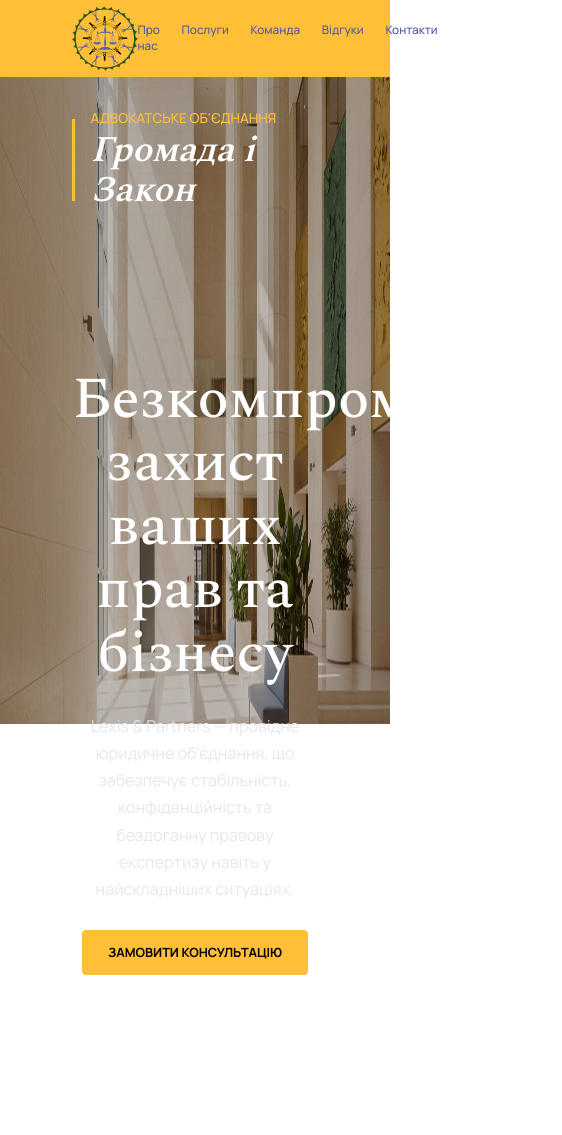
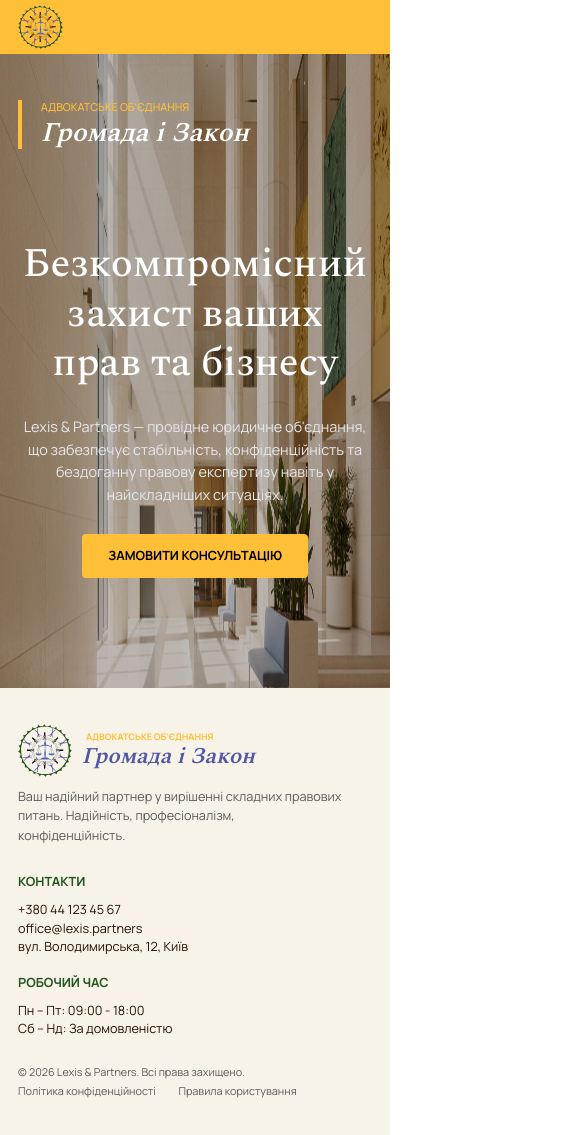
Before and after one commit to deftime/GromadaNextJS, a Next.js app: page / in a window 390 px wide. Shown: the whole page, 562 px wide, since content can reach past the window. Before the commit the page ends 975 px from the top, so only its background shows below. Built offline with nearby package versions, Linux system fonts and the light colour scheme.

Commit message:
Footer + Mobile.

```diff
--- a/src/app/layout.tsx
+++ b/src/app/layout.tsx
@@ -1,5 +1,6 @@
 import { Metadata } from "next";
 import { Header } from "@/components/Header";
+import { Footer } from "@/components/Footer";
 import '@/styles/app.scss';
 
 export const metadata: Metadata = {
@@ -13,6 +14,7 @@ export default function RootLayout({ children }: LayoutProps<"/">) {
       <body>
         <Header />
         {children}
+        <Footer />
       </body>
     </html>
   );
--- /dev/null
+++ b/src/components/Footer.tsx
@@ -0,0 +1,45 @@
+import Image from "next/image";
+import logo from '@/assets/logo.svg';
+import cls from '@/styles/modules/footer.module.scss';
+import Link from "next/link";
+
+export function Footer() {
+  return (
+    <footer className={cls.footer}>
+      <div className={cls.top}>
+        <div className={cls.fDesc}>
+          <div className={cls.logoName}>
+            <Image src={logo} alt="main logo" width={70} height={70} />
+            <div className={cls.side}>
+              <span>Адвокатське об'єднання</span>
+              <span>Громада і Закон</span>
+            </div>
+          </div>
+          <div className={cls.desc}>Ваш надійний партнер у вирішенні складних правових<br/> питань. Надійність, професіоналізм,<br/> конфіденційність.</div>
+        </div>
+        <div className={cls.fContact}>
+          <div className={cls.name}>Контакти</div>
+          <div className={cls.data}>
+            +380 44 123 45 67<br/>
+            office@lexis.partners<br/>
+            вул. Володимирська, 12, Київ
+          </div>
+        </div>
+        <div className={cls.fContact}>
+          <div className={cls.name}>Робочий час</div>
+          <div className={cls.data}>
+            Пн – Пт: 09:00 - 18:00<br/>
+            Сб – Нд: За домовленістю
+          </div>
+        </div>
+      </div>
+      <div className={cls.bot}>
+        <div className={cls.copyrights}>© 2026 Lexis & Partners. Всі права захищено.</div>
+        <div className={cls.links}>
+          <Link href="#">Політика конфіденційності</Link>
+          <Link href="#">Правила користування</Link>
+        </div>
+      </div>
+    </footer>
+  )
+}
--- a/src/components/Header.tsx
+++ b/src/components/Header.tsx
@@ -1,4 +1,5 @@
 import Image from "next/image";
+import Link from "next/link";
 import cls from '@/styles/modules/header.module.scss'
 import logo from '@/assets/logo.svg';
 
@@ -7,11 +8,11 @@ export function Header() {
     <header className={cls.header}>
       <Image src={logo} alt="main logo" width={60} height={60} className={cls.logo}/>
       <nav className={cls.nav}>
-        <a href="#">Про нас</a>
-        <a href="#">Послуги</a>
-        <a href="#">Команда</a>
-        <a href="#">Відгуки</a>
-        <a href="#">Контакти</a>
+        <Link href="#">Про нас</Link>
+        <Link href="#">Послуги</Link>
+        <Link href="#">Команда</Link>
+        <Link href="#">Відгуки</Link>
+        <Link href="#">Контакти</Link>
       </nav>
     </header>
   )
--- a/src/styles/_variables.scss
+++ b/src/styles/_variables.scss
@@ -16,6 +16,7 @@ $line-height: vw(18);
 $brandYellow: #FFBF37;
 $brandBlue: #5157A3;
 $brandGreen: #23561E;
+$brandBiege: #F7F3E8;
 
 :root {
   --unit: #{$px * 1vw};
--- /dev/null
+++ b/src/styles/modules/footer.module.scss
@@ -0,0 +1,141 @@
+@use '../variables' as *;
+
+footer.footer {
+  display: flex;
+  flex-direction: column;
+  justify-content: space-between;
+  gap: vw(50);
+  min-height: vw(380);
+  padding: vw(80) vw(80) vw(40) vw(80);
+  background-color: $brandBiege;
+}
+
+.top, .bot {
+  display: flex;
+  gap: vw(60);
+}
+
+.bot {
+  font-size: vw(12);
+  line-height: vw(16);
+  font-weight: 400;
+  color: #5B5B5B;
+}
+
+.fDesc {
+  margin-right: auto;
+  .logoName {
+    display: flex;
+    align-items: center;
+    gap: vw(10);
+    img {
+      flex-shrink: 0;
+      width: vw(60);
+      height: auto;
+    }
+    span {
+      display: block;
+      &:first-child {
+        font-size: vw(12);
+        line-height: vw(15);
+        font-weight: 700;
+        text-transform: uppercase;
+        color: $brandYellow;
+        letter-spacing: 14%;
+        padding-left: vw(5);
+      }
+      &:last-child {
+        font-family: 'Spectral', sans-serif;
+        font-size: vw(35);
+        line-height: vw(40);
+        font-style: italic;
+        font-weight: 600;
+        color: $brandBlue;
+      }
+    }
+  }
+  .desc {
+    font-size: vw(14);
+    line-height: vw(22);
+    font-weight: 400;
+    color: #5B5B5B;
+    margin-top: vw(15);
+  }
+}
+
+.fContact {
+  .name {
+    font-size: vw(14);
+    line-height: vw(19);
+    font-weight: 700;
+    color: $brandGreen;
+    text-transform: uppercase;
+    margin-bottom: vw(12);
+  }
+  .data {
+    font-size: vw(14);
+    line-height: vw(27);
+    font-weight: 400;
+    color: #241102;
+  }
+}
+
+.copyrights {
+  margin-right: auto;
+}
+
+.links {
+  display: flex;
+  gap: vw(25);
+  a {
+    color: #5B5B5B;
+  }
+}
+
+@media screen and (max-width: $mobile-width) {
+
+  footer.footer {
+    display: block;
+    min-height: unset;
+    padding: vw(40) vw(20);
+  }
+
+  .top, .bot {
+    display: block;
+  }
+
+  .bot {
+    margin-top: vw(30);
+  }
+
+  .fDesc {
+    margin: 0 0 vw(30) 0;
+    .logoName {
+      span {
+        &:first-child {
+          font-size: vw(10);
+          line-height: vw(12);
+        }
+        &:last-child {
+          font-size: vw(25);
+          line-height: vw(30);
+        }
+      }
+    }
+    .desc {
+      margin-top: vw(10);
+    }
+  }
+
+  .fContact {
+    margin-bottom: vw(20);
+    .data {
+      line-height: vw(20);
+    }
+  }
+
+  .copyrights {
+    margin: 0 0 vw(5) 0;
+  }
+
+}
--- a/src/styles/modules/header.module.scss
+++ b/src/styles/modules/header.module.scss
@@ -1,6 +1,6 @@
 @use '../variables' as *;
 
-.header {
+header.header {
   display: flex;
   justify-content: space-between;
   align-items: center;
@@ -27,3 +27,22 @@ nav.nav {
     }
   }
 }
+
+
+@media screen and (max-width: $mobile-width) {
+
+  header.header {
+    padding: vw(0) vw(20);
+    height: vw(60);
+  }
+
+  .logo {
+    width: vw(50);
+    height: auto;
+  }
+
+  nav.nav {
+    display: none;
+  }
+
+}
--- a/src/styles/modules/topSection.module.scss
+++ b/src/styles/modules/topSection.module.scss
@@ -71,3 +71,48 @@
   color: #E5E7EB;
   text-align: center;
 }
+
+
+@media screen and (max-width: $mobile-width) {
+
+  .topSection {
+    height: auto;
+    min-height: vw(700);
+    padding: vw(50) vw(20);
+  }
+
+  .topName {
+    padding-left: vw(25);
+    margin-bottom: vw(100);
+    span:first-child {
+      font-size: vw(12);
+      line-height: vw(15);
+      letter-spacing: 14%;
+    }
+    span:last-child {
+      font-size: vw(30);
+      line-height: vw(35);
+    }
+    &:before {
+      width: vw(4);
+      height: 100%;
+    }
+  }
+
+  .title {
+    font-size: vw(45);
+    line-height: vw(55);
+    br {
+      display: none;
+    }
+  }
+
+  .desc {
+    font-size: vw(16);
+    line-height: vw(25);
+    br {
+      display: none;
+    }
+  }
+
+}
```
